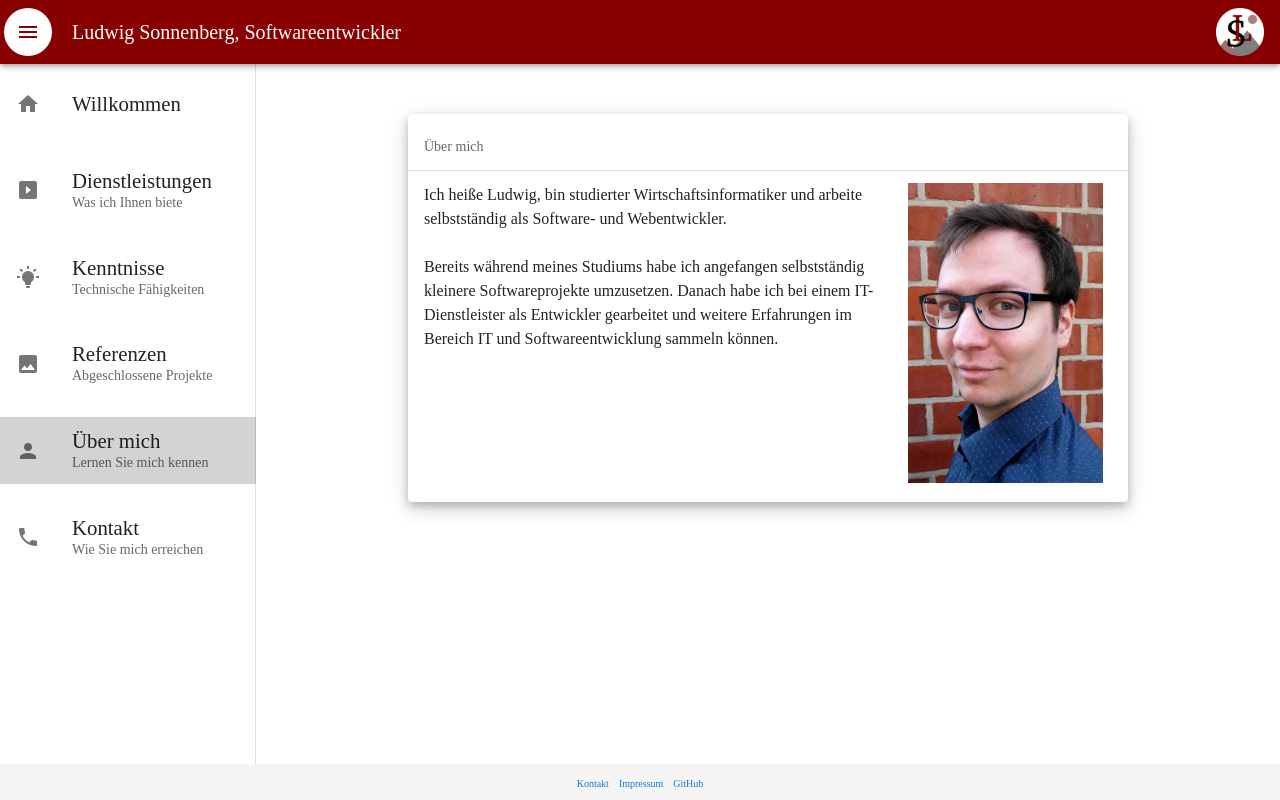
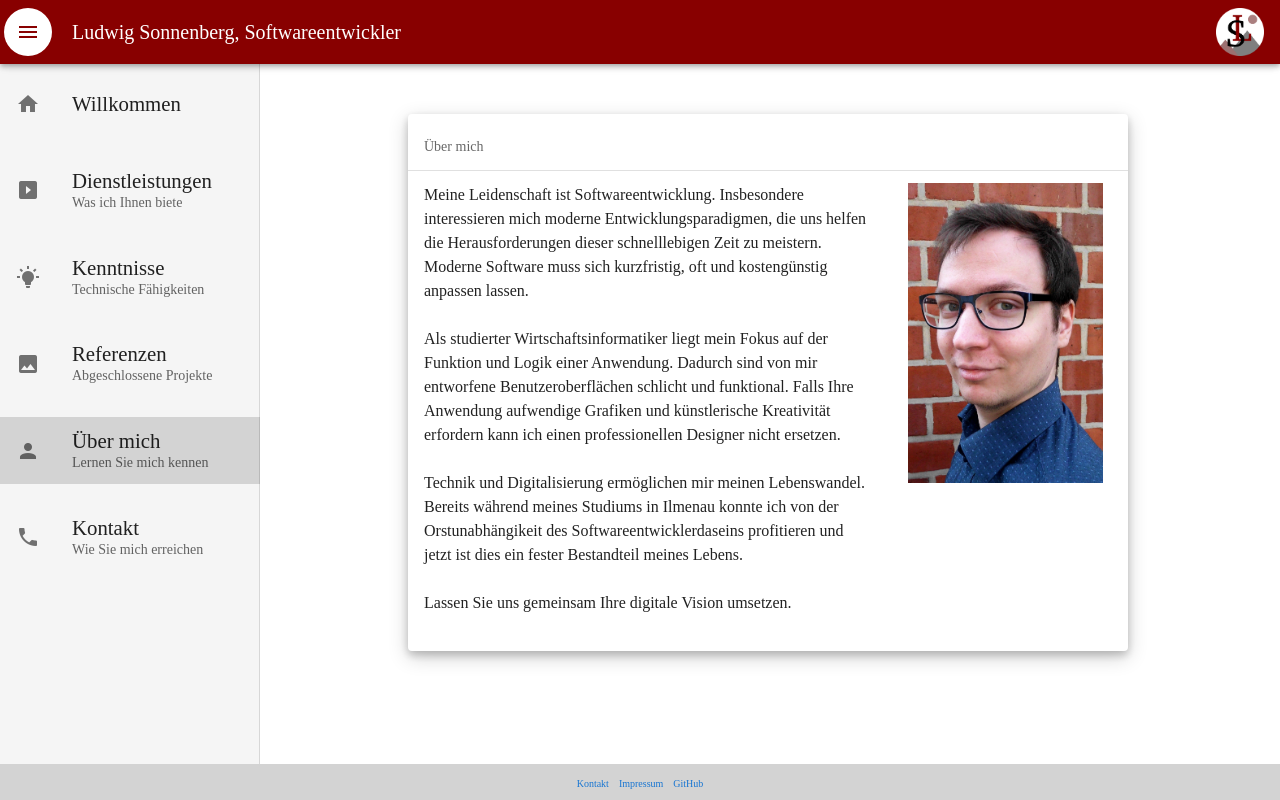
Before and after one commit to LudwigSo/ludwigbr_de, a Vue app: page /about in a window 1280 px wide. Built offline with nearby package versions, Linux system fonts and the light colour scheme.

Commit message:
Changes to About page, Clickable links on mobile, Slightly increased width of navigation

```diff
--- a/src/App.vue
+++ b/src/App.vue
@@ -1,6 +1,7 @@
 <template>
   <v-app id="app">
     <v-navigation-drawer
+      id="navigation"
       v-model="drawer"
       clipped
       app
@@ -13,9 +14,10 @@
       class="titlebar-color"
       clipped-left
     >
-      <v-app-bar-nav-icon @click.stop="drawer = !drawer" class="myColor-2-4"/>
+      <v-app-bar-nav-icon @click.stop="drawer = !drawer" class="reverse-titlebar-color"/>
       <v-toolbar-title id="toolbar">
         <div id="toolbar-text">Ludwig Sonnenberg, Softwareentwickler</div>
+        <div id="toolbar-text-small">Ludwig Sonnenberg</div>
         <img id="toolbar-img" src="@/assets/logo_kreis.png" height="48px">
       </v-toolbar-title>
     </v-app-bar>
@@ -59,21 +61,8 @@ export default Vue.extend({
 </script>
 
 <style>
-.myColor-1-1 { color: #ff0000; }
-.myColor-1-2 { color: #b30000; }
-.myColor-1-3 { background-color: #ffbfbf; }
-.myColor-1-4 { background-color: #ff8080; }
-
-.myColor-2-1 { color: #ff8000; }
-.myColor-2-2 { color: #d21212; }
-/* .myColor-2-3 { background-color: #FEE9A7 !important; } */
-.myColor-2-3 { background-color: #880000 !important; }
-.myColor-2-4 { background-color: white !important; color:#880000 !important }
-/* .myColor-2-4 { background-color: #FFFFFF !important; } */
-.myColor-2-5 { background-color: #d21212 !important; }
-
 .footer-color {
-  background-color: whitesmoke !important;
+  background-color: lightgray !important;
   color: white !important;
 }
 
@@ -82,9 +71,18 @@ export default Vue.extend({
   color: white !important;
 }
 
+.reverse-titlebar-color {
+  background-color: white !important;
+  color: #880000 !important;
+}
+
+#navigation {
+  background-color: whitesmoke;
+  min-width: 260px;
+}
+
 #app {
   /* background: url(./assets/background.jpg) no-repeat center center fixed;  */
-  /* background-color: #f5c782; */
   background-color: white;
   -webkit-background-size: cover;
   -moz-background-size: cover;
@@ -127,10 +125,13 @@ a {
   #app #toolbar-text {
     display: none;
   }
-  #app #toolbar {
-    justify-content: end;
+}
+@media (min-width: 720px) {
+    #app #toolbar-text-small {
+    display: none;
   }
 }
+
 /*
   copies css of <v-list-item-subtitle>
   used in other components
--- a/src/components/About.vue
+++ b/src/components/About.vue
@@ -7,10 +7,17 @@
       <div class="row">
         <div class="col-sm-8">
           <div class="paragraph">
-            Ich heiße Ludwig, bin studierter Wirtschaftsinformatiker und arbeite selbstständig als Software- und Webentwickler.
+            Meine Leidenschaft ist Softwareentwicklung. Insbesondere interessieren mich moderne Entwicklungsparadigmen, die uns helfen die Herausforderungen dieser schnelllebigen Zeit zu meistern. Moderne Software muss sich kurzfristig, oft und kostengünstig anpassen lassen.
           </div>
           <div class="paragraph">
-            Bereits während meines Studiums habe ich angefangen selbstständig kleinere Softwareprojekte umzusetzen. Danach habe ich bei einem IT-Dienstleister als Entwickler gearbeitet und weitere Erfahrungen im Bereich IT und Softwareentwicklung sammeln können.
+            Als studierter Wirtschaftsinformatiker liegt mein Fokus auf der Funktion und Logik einer Anwendung. Dadurch sind von mir entworfene Benutzeroberflächen schlicht und funktional. Falls Ihre Anwendung aufwendige Grafiken und künstlerische Kreativität erfordern kann ich einen professionellen Designer nicht ersetzen.
+          </div>
+          <div class="paragraph">
+            Technik und Digitalisierung ermöglichen mir meinen Lebenswandel. Bereits während meines Studiums in Ilmenau konnte ich von der Orstunabhängikeit des Softwareentwicklerdaseins profitieren und jetzt ist dies ein fester Bestandteil meines Lebens.
+          </div>
+          <div class="paragraph">
+            Lassen Sie uns gemeinsam Ihre digitale Vision umsetzen.
+            <!-- Ich freue mich darüber wenn ich Sie bei der Umsetzung Ihrer digitalen Vision unterstützen kann. -->
           </div>
         </div>
         <div class="col-sm-4">
--- a/src/components/FrontpageMobile.vue
+++ b/src/components/FrontpageMobile.vue
@@ -4,20 +4,24 @@
             <div>Ich realisiere Ihr Projekt.</div>
             <div>Mit Software.</div>
         </div>
+
+        <router-link to="/services#web-apps">
             <div id="WebApps" class="subheader">
                 <span>WebApps</span>
                 <div class="subheader-text">
                     <span>Für jedes Gerät. <br> Laptop, Telefon, Tablet, Uhr und Kühlschrank. <br> Im Browser - Überall.</span>
                 </div>
             </div>
+        </router-link>
+
+        <router-link to="/services#backend">
             <div id="Backend" class="subheader">
                 <span>Backend</span>
                 <div class="subheader-text">
                     <span>Die Logik Ihrer <br> Softwarelösung. </span>
                 </div>
             </div>
-
-
+        </router-link>
     </div>
 </template>
 
--- a/src/components/Services.vue
+++ b/src/components/Services.vue
@@ -70,6 +70,9 @@ export default {
     if (this.$route.hash != "") {
       anchor = this.$route.hash.substring(1);
     }
+    if (anchor == "") {
+      return;
+    }
     this.scrollToId(anchor);
   }
 }
```
Also changed, not shown: .gitlab-ci.yml (deleted). Lines whose indentation alone changed are shown as unchanged.
